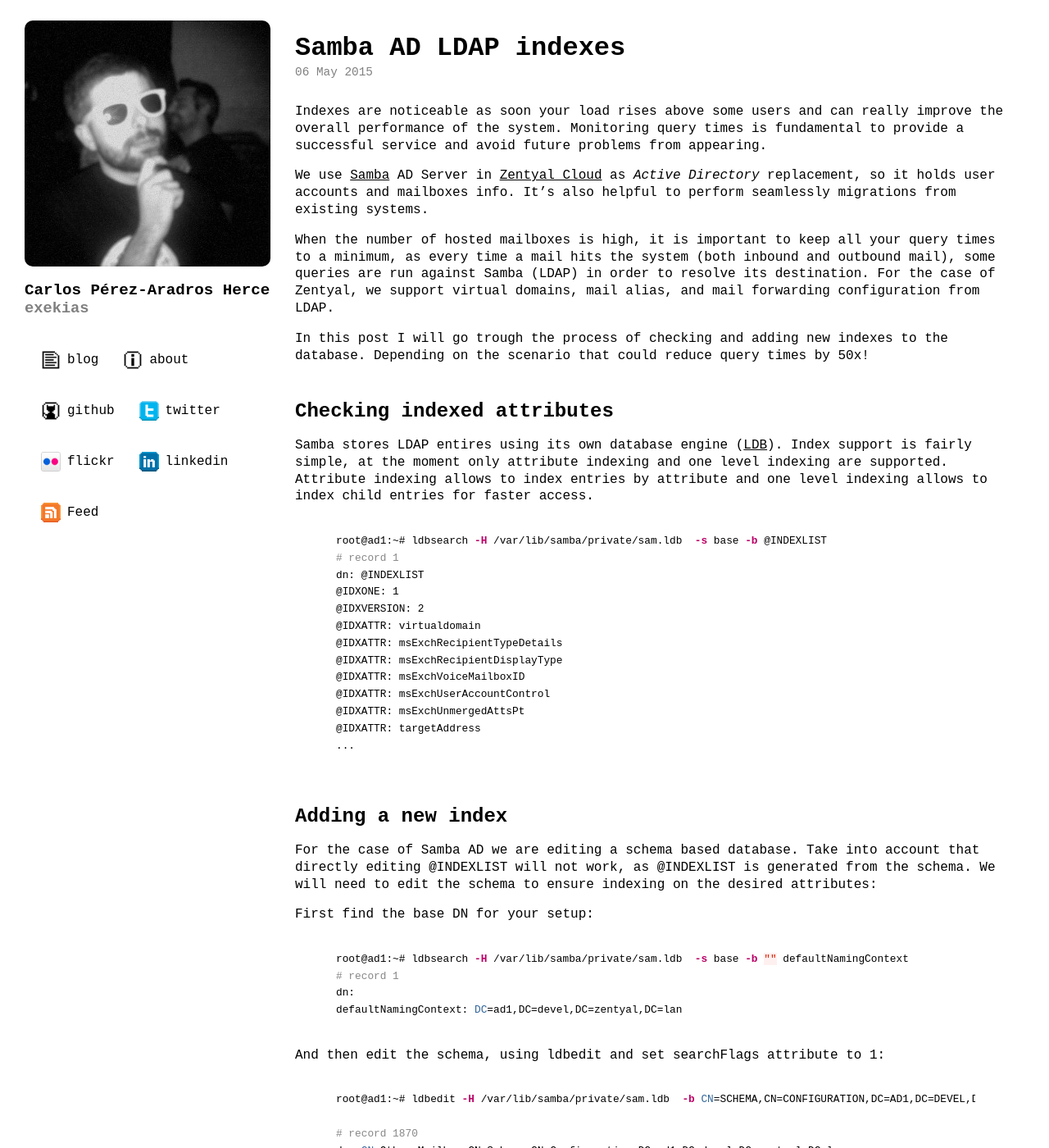
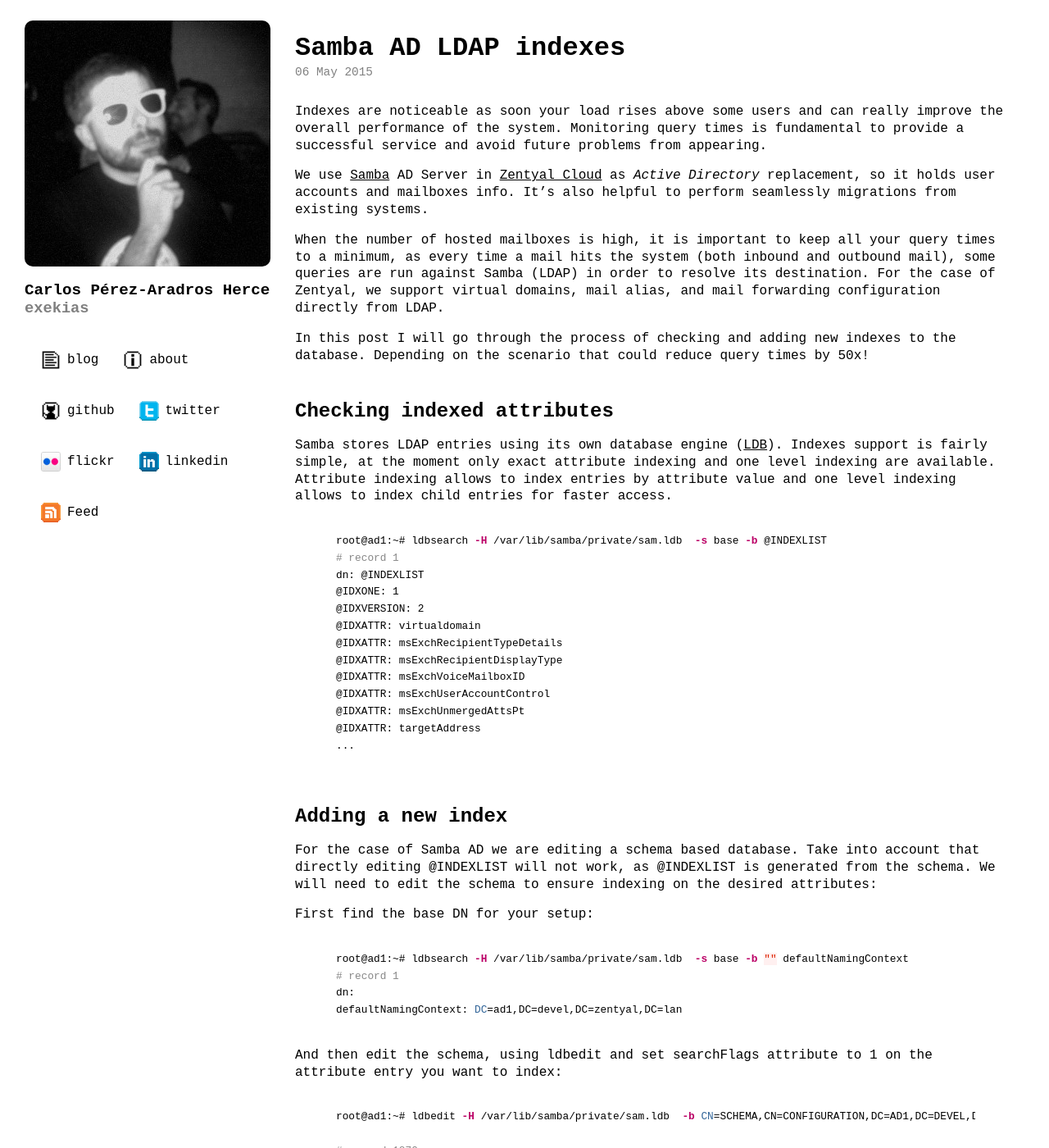
Before and after one commit to exekias/exekias.me, a Jekyll site: the page built from _posts/2015-05-06-samba-indexes.markdown, in a window 1280 px wide and 1400 px high. Shown: the whole window at 82% size. Built offline with Jekyll 4.4.1, drawn with Linux system fonts in a browser that asks for light colours; comment, search, counter and statistics services are not loaded; some of the changed text lies outside the part shown.

Commit message:
Fixes some sentences

```diff
--- a/_posts/2015-05-06-samba-indexes.markdown
+++ b/_posts/2015-05-06-samba-indexes.markdown
@@ -11,14 +11,14 @@
 
 We use [Samba] AD Server in [Zentyal Cloud] as *Active Directory* replacement, so it holds user accounts and mailboxes info. It's also helpful to perform seamlessly migrations from existing systems.
 
-When the number of hosted mailboxes is high, it is important to keep all your query times to a minimum, as every time a mail hits the system (both inbound and outbound mail), some queries are run against Samba (LDAP) in order to resolve its destination. For the case of Zentyal, we support virtual domains, mail alias, and mail forwarding configuration from LDAP.
+When the number of hosted mailboxes is high, it is important to keep all your query times to a minimum, as every time a mail hits the system (both inbound and outbound mail), some queries are run against Samba (LDAP) in order to resolve its destination. For the case of Zentyal, we support virtual domains, mail alias, and mail forwarding configuration directly from LDAP.
 
-In this post I will go trough the process of checking and adding new indexes to the database. Depending on the scenario that could reduce query times by 50x!
+In this post I will go through the process of checking and adding new indexes to the database. Depending on the scenario that could reduce query times by 50x!
 
 
 Checking indexed attributes
 ---------------------------
-Samba stores LDAP entires using its own database engine ([LDB]). Index support is fairly simple, at the moment only attribute indexing and one level indexing are supported. Attribute indexing allows to index entries by attribute and one level indexing allows to index child entries for faster access.
+Samba stores LDAP entries using its own database engine ([LDB]). Indexes support is fairly simple, at the moment only exact attribute indexing and one level indexing are available. Attribute indexing allows to index entries by attribute value and one level indexing allows to index child entries for faster access.
 
 {% highlight sh %}
 root@ad1:~# ldbsearch -H /var/lib/samba/private/sam.ldb  -s base -b @INDEXLIST
@@ -49,7 +49,7 @@
 defaultNamingContext: DC=ad1,DC=devel,DC=zentyal,DC=lan
 {% endhighlight %}
 
-And then edit the schema, using `ldbedit` and set `searchFlags` attribute to 1:
+And then edit the schema, using `ldbedit` and set `searchFlags` attribute to 1 on the attribute entry you want to index:
 
 {% highlight sh %}
 root@ad1:~# ldbedit -H /var/lib/samba/private/sam.ldb  -b CN=SCHEMA,CN=CONFIGURATION,DC=AD1,DC=DEVEL,DC=ZENTYAL,DC=LAN
```
Also changed, not shown: other parts of _posts/2015-05-06-samba-indexes.markdown (+1 -1 lines).
